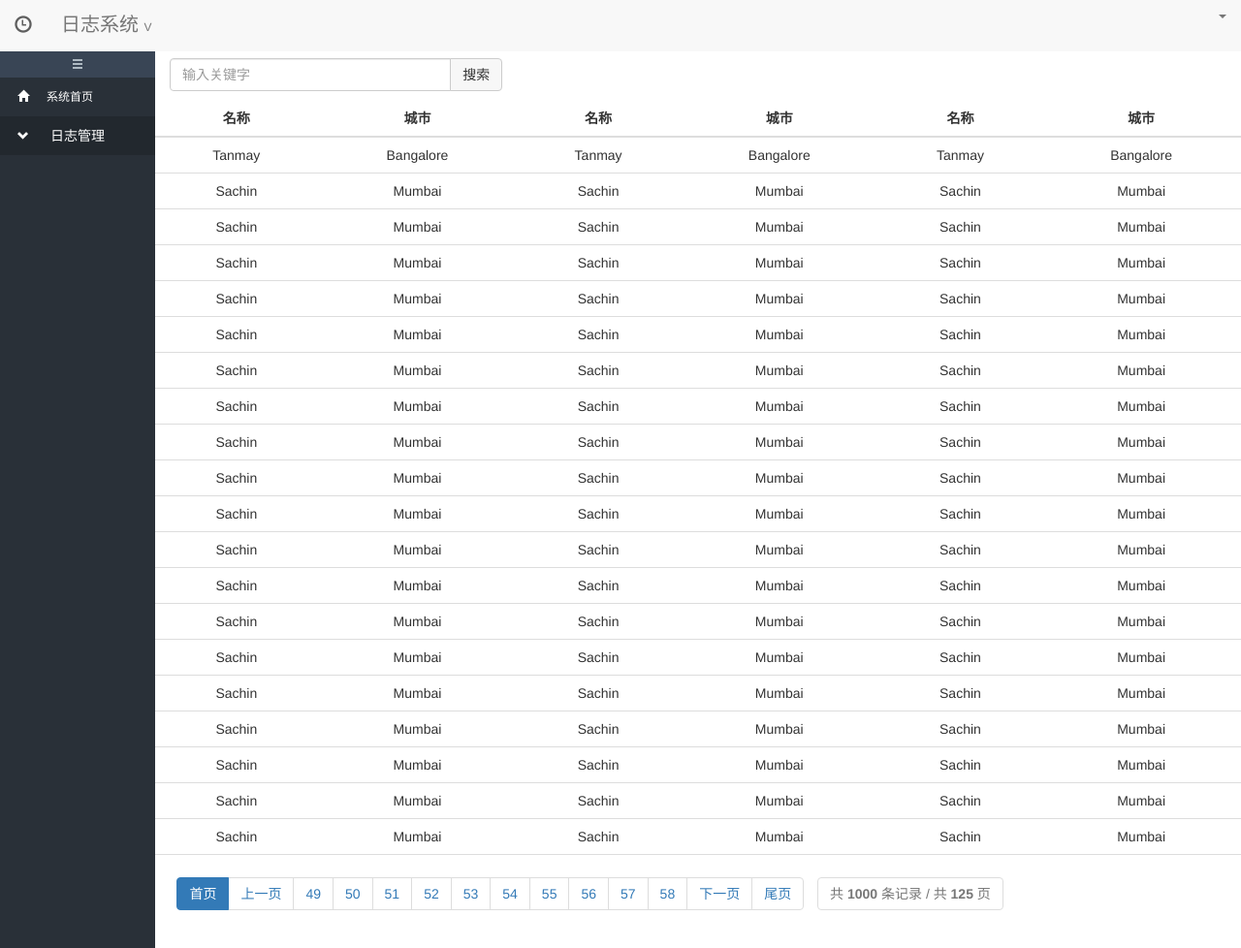
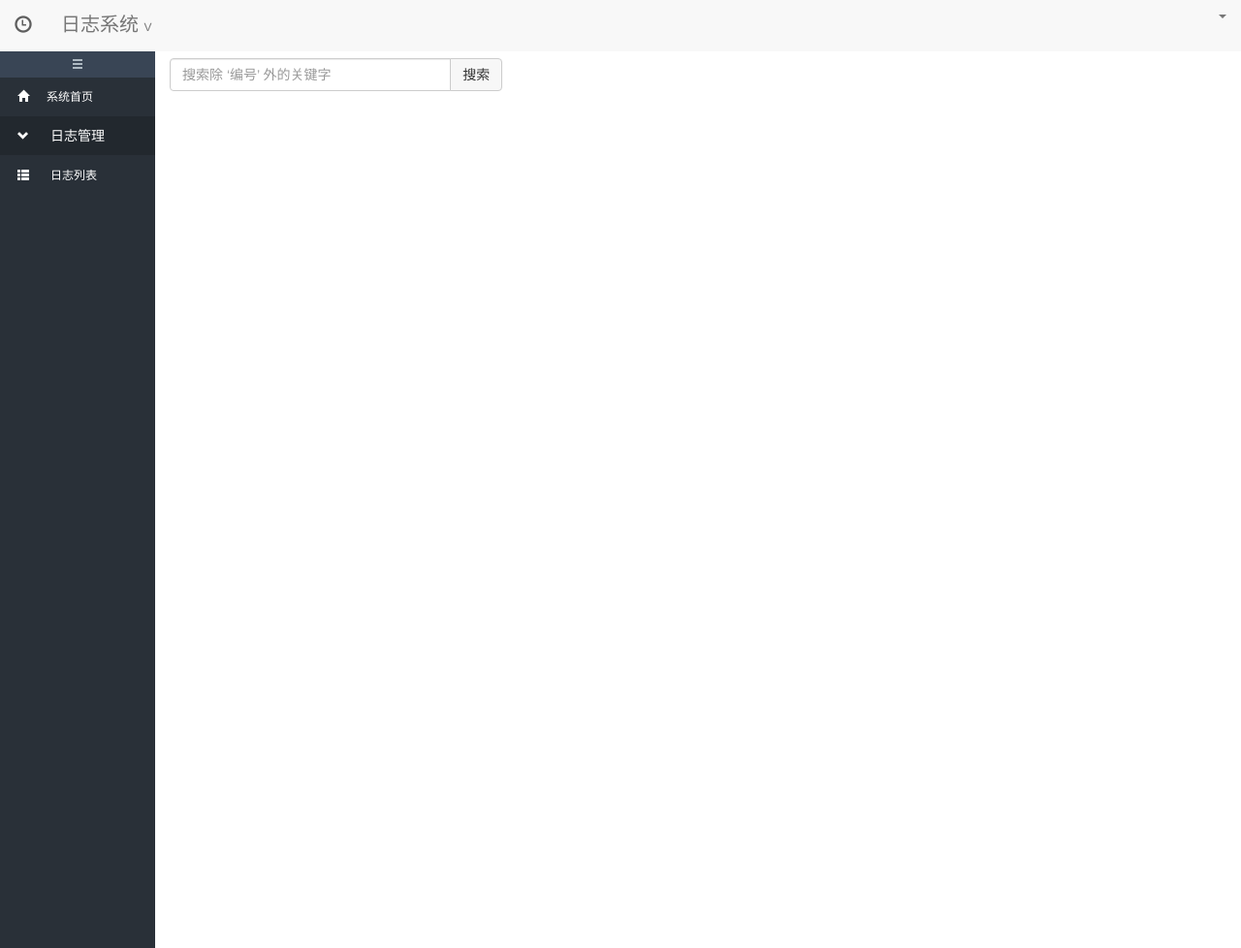
Before and after one commit to zuoliguang/Loglog, a Flask app: template app/templates/log/list.html in a window 1280 px wide. Shown: the whole page at 97% size. Run offline with Flask 2, Linux system fonts and the light colour scheme; the template is opened without the code that fills it, so the values that code supplies are empty; some libraries are stand-ins or nearby versions.

```diff
--- /dev/null
+++ b/app/static/javascript/log/list.js
@@ -0,0 +1,92 @@
+// 加载数据
+var json_data = '{"count": 3, "pages": 2, "current": 1, "logs": [{"uid": 123, "id": 1, "header": "header_info", "time": "11:22:33", "date": "2018-04-11", "query": "k=v", "method": "POST"}, {"uid": 321, "id": 2, "header": "header", "time": "22:11:33", "date": "2018-04-12", "query": "k=x", "method": "GET"}]}';
+var titles = {'id':'编号', 'uid':'用户ID', 'method':'method', 'route':'route', 'header':'Header', 'query':'Query', 'date':'请求日期', 'time':'请求时间'}
+// 页码生成函数
+function PageCalculator(dataCount, totalPage, currentPage, show_page_size, linesCount) {
+	var first = 1;
+	var pre = (currentPage-1) <= 0 ? 1 : (currentPage-1);
+	var pre_status = (currentPage == 1) ? 'disabled' : '';
+	var next = (currentPage+1) <= totalPage ? (currentPage+1) : totalPage;
+	var next_status = (currentPage == totalPage) ? 'disabled' : '';
+	var last = totalPage;
+	var page_start = Math.floor(currentPage/show_page_size)+1;
+	var page_end = (Math.floor(currentPage/show_page_size)+10) > totalPage ? totalPage : (Math.floor(currentPage/show_page_size)+10);
+	var html = '';
+	    html += '<ul class="pagination">';
+		html += '<li ng-class="page.style" ng-repeat="page in pageList" class="ng-scope"><a href="javascript:getDataAjax('+first+');" class="ng-binding">首页</a></li>';
+		html += '<li ng-class="page.style" ng-repeat="page in pageList" class="ng-scope"><a '+pre_status+' href="javascript:getDataAjax('+pre+');" class="ng-binding">上一页</a></li>';
+		for (var i = page_start; i <= page_end; i++) {
+			var currentPage_status = (currentPage==i) ? 'active' : '';
+			html += '<li ng-class="page.style" ng-repeat="page in pageList" class="ng-scope '+currentPage_status+'"><a href="javascript:getDataAjax('+i+');" class="ng-binding">'+i+'</a></li>';
+		}
+		html += '<li ng-class="page.style" ng-repeat="page in pageList" class="ng-scope"><a '+next_status+' href="javascript:getDataAjax('+next+');" class="ng-binding">下一页</a></li>';
+		html += '<li ng-class="page.style" ng-repeat="page in pageList" class="ng-scope"><a href="javascript:getDataAjax('+last+');" class="ng-binding">尾页</a></li>';
+		html += '</ul>';
+		html += '<ul class="pagination ng-scope" ng-if="pageList[0]">';
+		html += '<li class="page-count disabled"><span>共 <b class="ng-binding">'+dataCount+'</b> 条记录 / 共 <b class="ng-binding">'+totalPage+'</b> 页</span></li>';
+		html += '</ul>';
+	return html;
+}
+
+// 格式数据到表格
+// json_str 返回的json数据
+// show_page_size 显示的页码数量
+// linesCount 显示的数据条数
+function formate_data(json_str, show_page_size, linesCount) {
+	var data = JSON.parse(json_str);
+	// 加载列表
+	// 表头
+	var titles_html = '<tr>';
+	$.each(titles, function(k, title) { titles_html += "<th>" + title + "</th>"; });
+	titles_html += '</tr>';
+	// 数据列表
+	var list_html = '';
+	list = data.logs;
+	$.each(list, function(i, log) {
+		list_html += '<tr>';
+		$.each(titles, function(k, title) { list_html += "<td>" + log[k] + "</td>"; });
+		list_html += '</tr>';
+	});
+	// 加载页码列表 默认显示10页，不够的有多少显示多少
+	var dataCount = data.count; // 记录总数
+	var totalPage = Math.ceil(dataCount/linesCount); // 总页数
+	var currentPage = data.current; // 当前页
+	// 页码列表 最多10个页码 每页显示1条记录
+	var page_bar_html = PageCalculator(dataCount, totalPage, currentPage, show_page_size, linesCount);
+
+	// -------show-------------------
+	$('.log-table-thead').empty().append(titles_html);
+	$('.log-table-tbody').empty().append(list_html);
+	$('.page-bar').empty().append(page_bar_html);
+	if (data.count==0) {
+		alert_message('无数据！', "alert-danger", "alert-success");
+		return ;
+	}
+}
+
+// ajax获取数据列表
+function getDataAjax(page) {
+	var pageSize = 20;
+	$.post("/ajaxlist", {page: page, pageSize: pageSize}, function(json_data){
+		formate_data(json_data, 10, pageSize);
+	});
+}
+
+// 搜索操作
+$('.search-btn').click(function(){
+	var searchkey = $('#searchkey').val();
+	if (!!!searchkey) {
+		alert('搜索关键词格式错误');
+		return ;
+	}
+	$.post("/ajaxsearch", {searchkey: searchkey}, function(json_data){
+		formate_data(json_data, 1, 1000);
+	});
+});
+
+// 翻页操作
+$('.ng-scope').click(function(){
+	alert(11);
+});
+
+getDataAjax(1);
--- a/app/templates/log/list.html
+++ b/app/templates/log/list.html
@@ -5,7 +5,7 @@
 .pagination-box .pagination{margin-right:10px;}
 .pagination-box { margin-left: 2%; }
 .log-countent { height: 100%; overflow: hidden; }
-.log-table { height: 90%; overflow: scroll;overflow-x: hidden; }
+.log-table { height: 90%; overflow: auto; }
 .table>tbody>tr>td { text-align: center; }
 .table>thead>tr>th { text-align: center; }
 </style>
@@ -16,7 +16,7 @@
 		        <div class="row">
 		            <div class="col-lg-4">
 		                <div class="input-group">
-		                    <input type="text" class="form-control" placeholder="输入关键字">
+		                    <input type="text" class="form-control" id="searchkey" placeholder="搜索除 ‘编号’ 外的关键字">
 		                    <span class="input-group-btn">
 		                        <button class="btn btn-default search-btn" type="button">搜索</button>
 		                    </span>
@@ -26,239 +26,67 @@
 		    </form>
 		</div>
 		<table class="table">
-		   <thead>
-		      <tr>
+		   <thead class="log-table-thead">
+		      <!-- <tr>
+		         <th>测试</th>
+		         <th>城市</th>
 		         <th>名称</th>
 		         <th>城市</th>
 		         <th>名称</th>
 		         <th>城市</th>
 		         <th>名称</th>
 		         <th>城市</th>
-		      </tr>
+		         <th>名称</th>
+		         <th>城市</th>
+		         <th>城市</th>
+		         <th>名称</th>
+		         <th>城市</th>
+		         <th>名称</th>
+		         <th>城市</th>
+		      </tr> -->
 		   </thead>
-		   <tbody>
-		      <tr>
+		   <tbody class="log-table-tbody">
+		      <!-- <tr>
 		         <td>Tanmay</td>
 		         <td>Bangalore</td>
 		         <td>Tanmay</td>
 		         <td>Bangalore</td>
 		         <td>Tanmay</td>
 		         <td>Bangalore</td>
-		      </tr>
-		      <tr>
-		         <td>Sachin</td>
-		         <td>Mumbai</td>
-		         <td>Sachin</td>
-		         <td>Mumbai</td>
-		         <td>Sachin</td>
-		         <td>Mumbai</td>
-		      </tr>
-		      <tr>
-		         <td>Sachin</td>
-		         <td>Mumbai</td>
-		         <td>Sachin</td>
-		         <td>Mumbai</td>
-		         <td>Sachin</td>
-		         <td>Mumbai</td>
-		      </tr>
-		      <tr>
-		         <td>Sachin</td>
-		         <td>Mumbai</td>
-		         <td>Sachin</td>
-		         <td>Mumbai</td>
-		         <td>Sachin</td>
-		         <td>Mumbai</td>
-		      </tr>
-		      <tr>
-		         <td>Sachin</td>
-		         <td>Mumbai</td>
-		         <td>Sachin</td>
-		         <td>Mumbai</td>
-		         <td>Sachin</td>
-		         <td>Mumbai</td>
-		      </tr>
-		      <tr>
-		         <td>Sachin</td>
-		         <td>Mumbai</td>
-		         <td>Sachin</td>
-		         <td>Mumbai</td>
-		         <td>Sachin</td>
-		         <td>Mumbai</td>
-		      </tr>
-		      <tr>
-		         <td>Sachin</td>
-		         <td>Mumbai</td>
-		         <td>Sachin</td>
-		         <td>Mumbai</td>
-		         <td>Sachin</td>
-		         <td>Mumbai</td>
-		      </tr>
-		      <tr>
-		         <td>Sachin</td>
-		         <td>Mumbai</td>
-		         <td>Sachin</td>
-		         <td>Mumbai</td>
-		         <td>Sachin</td>
-		         <td>Mumbai</td>
-		      </tr>
-		      <tr>
-		         <td>Sachin</td>
-		         <td>Mumbai</td>
-		         <td>Sachin</td>
-		         <td>Mumbai</td>
-		         <td>Sachin</td>
-		         <td>Mumbai</td>
-		      </tr>
-		      <tr>
-		         <td>Sachin</td>
-		         <td>Mumbai</td>
-		         <td>Sachin</td>
-		         <td>Mumbai</td>
-		         <td>Sachin</td>
-		         <td>Mumbai</td>
-		      </tr>
-		      <tr>
-		         <td>Sachin</td>
-		         <td>Mumbai</td>
-		         <td>Sachin</td>
-		         <td>Mumbai</td>
-		         <td>Sachin</td>
-		         <td>Mumbai</td>
-		      </tr>
-		      <tr>
-		         <td>Sachin</td>
-		         <td>Mumbai</td>
-		         <td>Sachin</td>
-		         <td>Mumbai</td>
-		         <td>Sachin</td>
-		         <td>Mumbai</td>
-		      </tr>
-		      <tr>
-		         <td>Sachin</td>
-		         <td>Mumbai</td>
-		         <td>Sachin</td>
-		         <td>Mumbai</td>
-		         <td>Sachin</td>
-		         <td>Mumbai</td>
-		      <tr>
-		         <td>Sachin</td>
-		         <td>Mumbai</td>
-		         <td>Sachin</td>
-		         <td>Mumbai</td>
-		         <td>Sachin</td>
-		         <td>Mumbai</td>
-		      </tr>
-		      <tr>
-		         <td>Sachin</td>
-		         <td>Mumbai</td>
-		         <td>Sachin</td>
-		         <td>Mumbai</td>
-		         <td>Sachin</td>
-		         <td>Mumbai</td>
-		      </tr>
-		      <tr>
-		         <td>Sachin</td>
-		         <td>Mumbai</td>
-		         <td>Sachin</td>
-		         <td>Mumbai</td>
-		         <td>Sachin</td>
-		         <td>Mumbai</td>
-		      </tr>
-		      <tr>
-		         <td>Sachin</td>
-		         <td>Mumbai</td>
-		         <td>Sachin</td>
-		         <td>Mumbai</td>
-		         <td>Sachin</td>
-		         <td>Mumbai</td>
-		      </tr>
-		      <tr>
-		         <td>Sachin</td>
-		         <td>Mumbai</td>
-		         <td>Sachin</td>
-		         <td>Mumbai</td>
-		         <td>Sachin</td>
-		         <td>Mumbai</td>
-		      </tr>
-		      <tr>
-		         <td>Sachin</td>
-		         <td>Mumbai</td>
-		         <td>Sachin</td>
-		         <td>Mumbai</td>
-		         <td>Sachin</td>
-		         <td>Mumbai</td>
-		      </tr>
-		      <tr>
-		         <td>Sachin</td>
-		         <td>Mumbai</td>
-		         <td>Sachin</td>
-		         <td>Mumbai</td>
-		         <td>Sachin</td>
-		         <td>Mumbai</td>
-		      </tr>
-		      <tr>
-		         <td>Sachin</td>
-		         <td>Mumbai</td>
-		         <td>Sachin</td>
-		         <td>Mumbai</td>
-		         <td>Sachin</td>
-		         <td>Mumbai</td>
-		      </tr>
-		      </tr>
+		         <td>Tanmay</td>
+		         <td>Bangalore</td>
+		         <td>Tanmay</td>
+		         <td>Bangalore</td>
+		         <td>Bangalore</td>
+		         <td>Tanmay</td>
+		         <td>Bangalore</td>
+		         <td>Tanmay</td>
+		         <td>Bangalore</td>
+		      </tr> -->
 		   </tbody>
 		</table>
 	</div>
-	<div class="pagination-box ng-isolate-scope" page-id="pageId" page-size="pageSize" page-record="recordCount" page-url-template="urlTemplate">
-		<ul class="pagination">
-			<li ng-class="page.style" ng-repeat="page in pageList" class="ng-scope active"><a href="" class="ng-binding">首页</a></li>
+	<div class="pagination-box ng-isolate-scope page-bar" page-id="pageId" page-size="pageSize" page-record="recordCount" page-url-template="urlTemplate">
+		<!-- <ul class="pagination">
+			<li ng-class="page.style" ng-repeat="page in pageList" class="ng-scope"><a href="" class="ng-binding">首页</a></li>
 			<li ng-class="page.style" ng-repeat="page in pageList" class="ng-scope"><a href="" class="ng-binding">上一页</a></li>
-			<li ng-class="page.style" ng-repeat="page in pageList" class="ng-scope"><a href="" class="ng-binding">49</a></li>
-			<li ng-class="page.style" ng-repeat="page in pageList" class="ng-scope"><a href="" class="ng-binding">50</a></li>
-			<li ng-class="page.style" ng-repeat="page in pageList" class="ng-scope"><a href="" class="ng-binding">51</a></li>
-			<li ng-class="page.style" ng-repeat="page in pageList" class="ng-scope"><a href="" class="ng-binding">52</a></li>
-			<li ng-class="page.style" ng-repeat="page in pageList" class="ng-scope"><a href="" class="ng-binding">53</a></li>
-			<li ng-class="page.style" ng-repeat="page in pageList" class="ng-scope"><a href="" class="ng-binding">54</a></li>
-			<li ng-class="page.style" ng-repeat="page in pageList" class="ng-scope"><a href="" class="ng-binding">55</a></li>
-			<li ng-class="page.style" ng-repeat="page in pageList" class="ng-scope"><a href="" class="ng-binding">56</a></li>
-			<li ng-class="page.style" ng-repeat="page in pageList" class="ng-scope"><a href="" class="ng-binding">57</a></li>
-			<li ng-class="page.style" ng-repeat="page in pageList" class="ng-scope"><a href="" class="ng-binding">58</a></li>
+			<li ng-class="page.style" ng-repeat="page in pageList" class="ng-scope active"><a href="" class="ng-binding">1</a></li>
+			<li ng-class="page.style" ng-repeat="page in pageList" class="ng-scope"><a href="" class="ng-binding">2</a></li>
+			<li ng-class="page.style" ng-repeat="page in pageList" class="ng-scope"><a href="" class="ng-binding">3</a></li>
+			<li ng-class="page.style" ng-repeat="page in pageList" class="ng-scope"><a href="" class="ng-binding">4</a></li>
+			<li ng-class="page.style" ng-repeat="page in pageList" class="ng-scope"><a href="" class="ng-binding">5</a></li>
+			<li ng-class="page.style" ng-repeat="page in pageList" class="ng-scope"><a href="" class="ng-binding">6</a></li>
+			<li ng-class="page.style" ng-repeat="page in pageList" class="ng-scope"><a href="" class="ng-binding">7</a></li>
+			<li ng-class="page.style" ng-repeat="page in pageList" class="ng-scope"><a href="" class="ng-binding">8</a></li>
+			<li ng-class="page.style" ng-repeat="page in pageList" class="ng-scope"><a href="" class="ng-binding">9</a></li>
+			<li ng-class="page.style" ng-repeat="page in pageList" class="ng-scope"><a href="" class="ng-binding">10</a></li>
 			<li ng-class="page.style" ng-repeat="page in pageList" class="ng-scope"><a href="" class="ng-binding">下一页</a></li>
 			<li ng-class="page.style" ng-repeat="page in pageList" class="ng-scope"><a href="" class="ng-binding">尾页</a></li>
 		</ul>
 		<ul class="pagination ng-scope" ng-if="pageList[0]">
-			<li class="page-count disabled"><span>共 <b class="ng-binding">1000</b> 条记录 / 共 <b class="ng-binding">125</b> 页</span></li>
-		</ul>
+			<li class="page-count disabled"><span>共 <b class="ng-binding">10</b> 条记录 / 共 <b class="ng-binding">10</b> 页</span></li>
+		</ul> -->
 	</div>
 </div>
-
-<script type="text/javascript">
-	// 自动加载第一页
-	window.onload = function(){
-		$.post("/ajaxlist", {page:1}, function(data){
-			$('#showlogdata').append(data);
-		});
-	}
-
-	// 加载数据
-	var json_data = '{"count": 3, "pages": 2, "logs": [{"uid": 123, "id": 1, "header": "header_info", "time": "11:22:33", "date": "2018-04-11", "query": "k=v", "method": "POST"}, {"uid": 321, "id": 2, "header": "header", "time": "22:11:33", "date": "2018-04-12", "query": "k=x", "method": "GET"}]}';
-
-	function formate_data(str) {
-		var data = JSON.parse(str);
-		// 加载列表
-		alert(data.count);
-		// 加载页码
-	}
-
-	formate_data(json_data);
-
-	// 搜索操作
-	$('.search-btn').click(function(){
-		alert(13);
-	});
-
-	// 翻页操作
-	$('.ng-scope').click(function(){
-		alert(11);
-	});
-</script>
+<script type="text/javascript" src="/static/javascript/log/list.js?"></script>
 {% endblock %}
--- a/app/templates/log/main/layout.html
+++ b/app/templates/log/main/layout.html
@@ -5,13 +5,10 @@
         <meta name="viewport" content="width=device-width, initial-scale=1,maximum-scale=1, user-scalable=no">
         <title>日志系统</title>
         <link href="/static/bootstrap/css/bootstrap.min.css" title="" rel="stylesheet" />
-
         <link title="" href="/static/style/layout-style.css" rel="stylesheet" type="text/css"  />
         <link title="blue" href="/static/style/dermadefault.css" rel="stylesheet" type="text/css"/>
-        <link title="green" href="/static/style/dermagreen.css" rel="stylesheet" type="text/css" disabled="disabled"/>
-        <link title="orange" href="/static/style/dermaorange.css" rel="stylesheet" type="text/css" disabled="disabled"/>
+        <link title="" href="/static/style/templatecss.css" rel="stylesheet" type="text/css" />
 
-        <link href="/static/style/templatecss.css" rel="stylesheet" title="" type="text/css" />
         <script src="/static/javascript/jquery-1.11.1.min.js" type="text/javascript"></script>
         <script src="/static/javascript/jquery.cookie.js" type="text/javascript"></script>
         <script src="/static/bootstrap/js/bootstrap.min.js" type="text/javascript"></script>
@@ -84,7 +81,7 @@
                             <span class="title-icon glyphicon glyphicon-chevron-down"></span>
                             <span class="sublist-title">日志管理</span>
                         </div>
-                        <ul class="navContent" style="display:none">
+                        <ul class="navContent" style="display:block;">
 
                             <li class="active">
                                 <div class="showtitle" style="width:100px;"> 日志列表 </div>
@@ -124,7 +121,7 @@
                             <span class="title-icon glyphicon glyphicon-chevron-down"></span>
                             <span class="sublist-title">资源管理</span>
                         </div>
-                        <ul class="navContent" style="display:none">
+                        <ul class="navContent" style="display:block">
 
                             <li >
                             <div class="showtitle" style="width:100px;">
@@ -145,7 +142,7 @@
                             <span class="title-icon glyphicon glyphicon-chevron-down"></span>
                             <span class="sublist-title">账户管理</span>
                         </div>
-                        <ul class="navContent" style="display:none">
+                        <ul class="navContent" style="display:block">
 
                             <li >
                                 <div class="showtitle" style="width:100px;">
@@ -180,6 +177,7 @@
                 {% block body %}{% endblock %}
             </div>
         </div>
+
         <script type="text/javascript">
             function alert_message(message,addClass,removeClass)
             {
```
Also changed, not shown: app/controller.py (+78 -7 lines), 2 other files.
